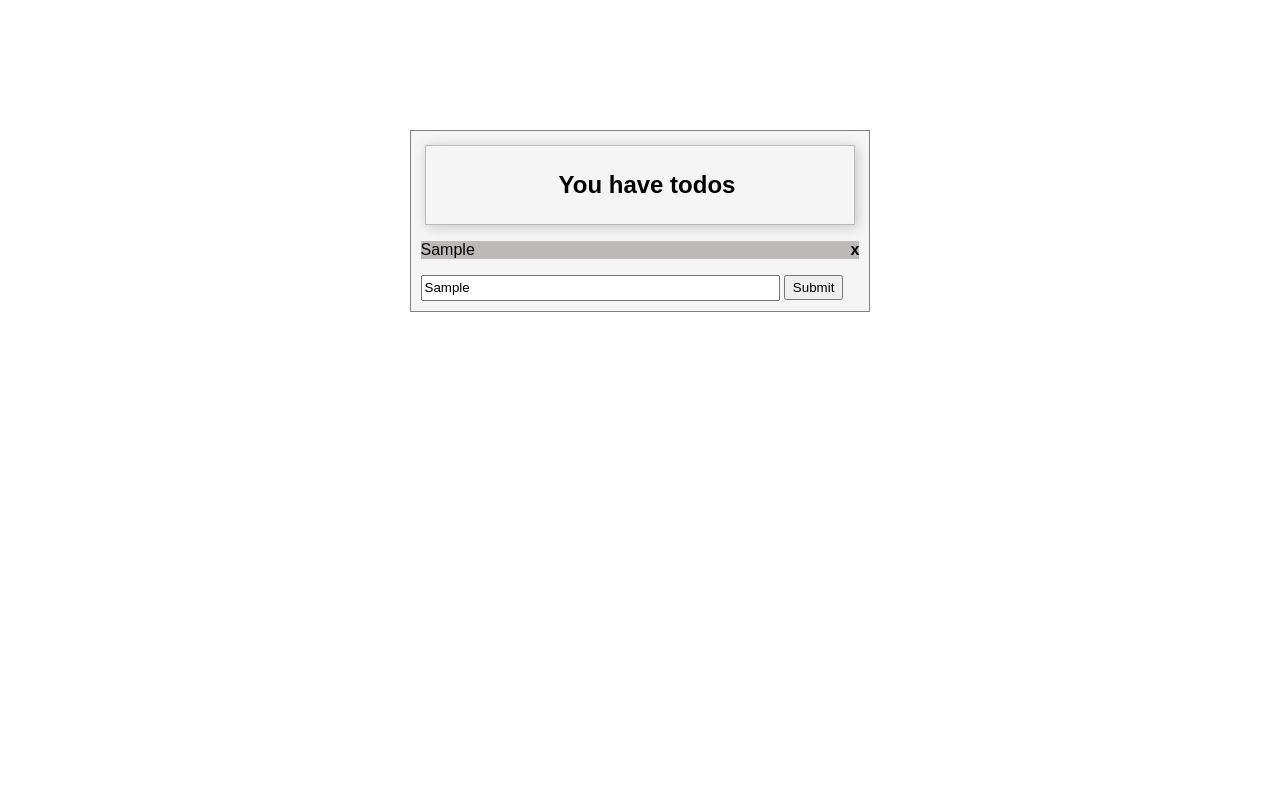
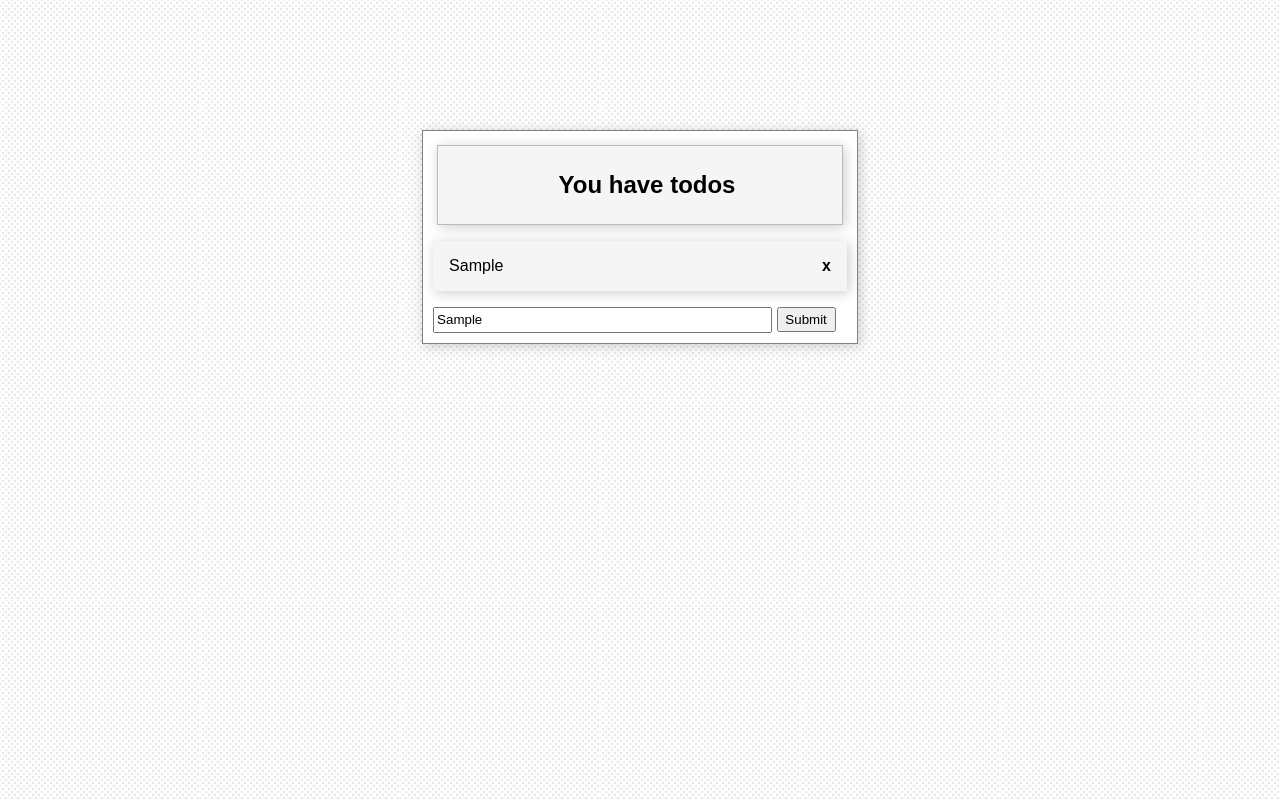
Before and after one commit to naima-shk/Todo-App, a plain HTML site: page index.html in a window 1280 px wide. Both pictures are taken after typing "Sample" into the empty fields and a click on the button "Submit". Drawn offline with Linux system fonts and the light colour scheme.

Commit message:
'todo-list-using-HTML-CSS-javaScript'

```diff
--- a/style.css
+++ b/style.css
@@ -2,14 +2,16 @@ body{
   font-family: 'poppins', sans-serif;
   margin-top: 125px;
   padding: 5px;
+  background-image: url('background.png');
 
 }
 .container {
   padding: 10px;
   border: 1px solid gray;
-  width: 35%;
+  width: 33%;
   margin: auto;
-  background-color: whitesmoke;
+  background-color: white;
+  box-shadow: 2px 2px 12px rgba(0,0,0, 0.2)
 
 }
 .container .input{
@@ -27,7 +29,10 @@ body{
 }
 .container li{
   color: black;
-  background-color: #BCB9B8;
+  background-color: whitesmoke;
+  margin-bottom: 1rem;
+  padding: 1rem;
+  box-shadow: 2px 2px 12px rgba(0,0,0, 0.2)
 }
 .container li a{
   float: right;
```
Also changed, not shown: background.png (added), 1 other file.
